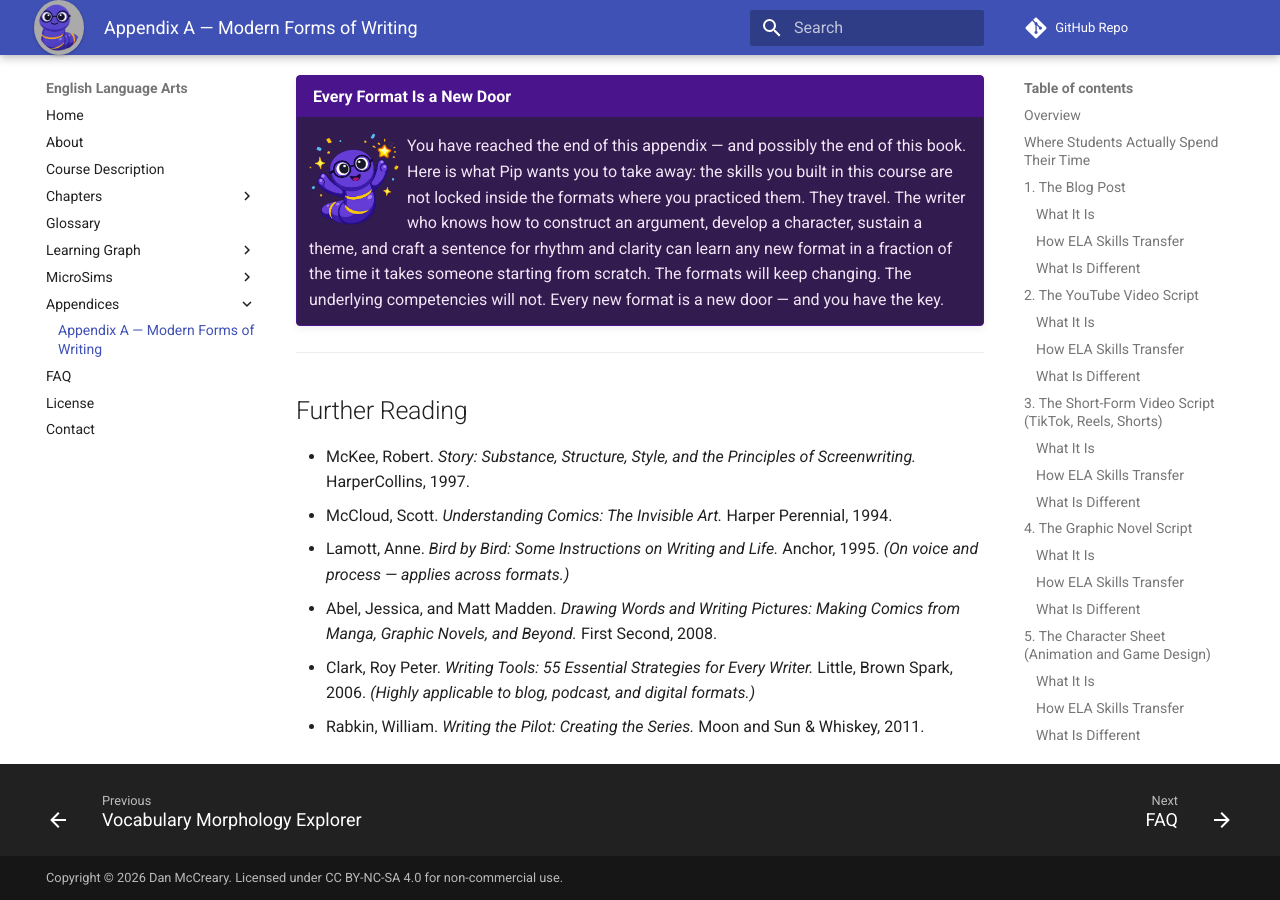
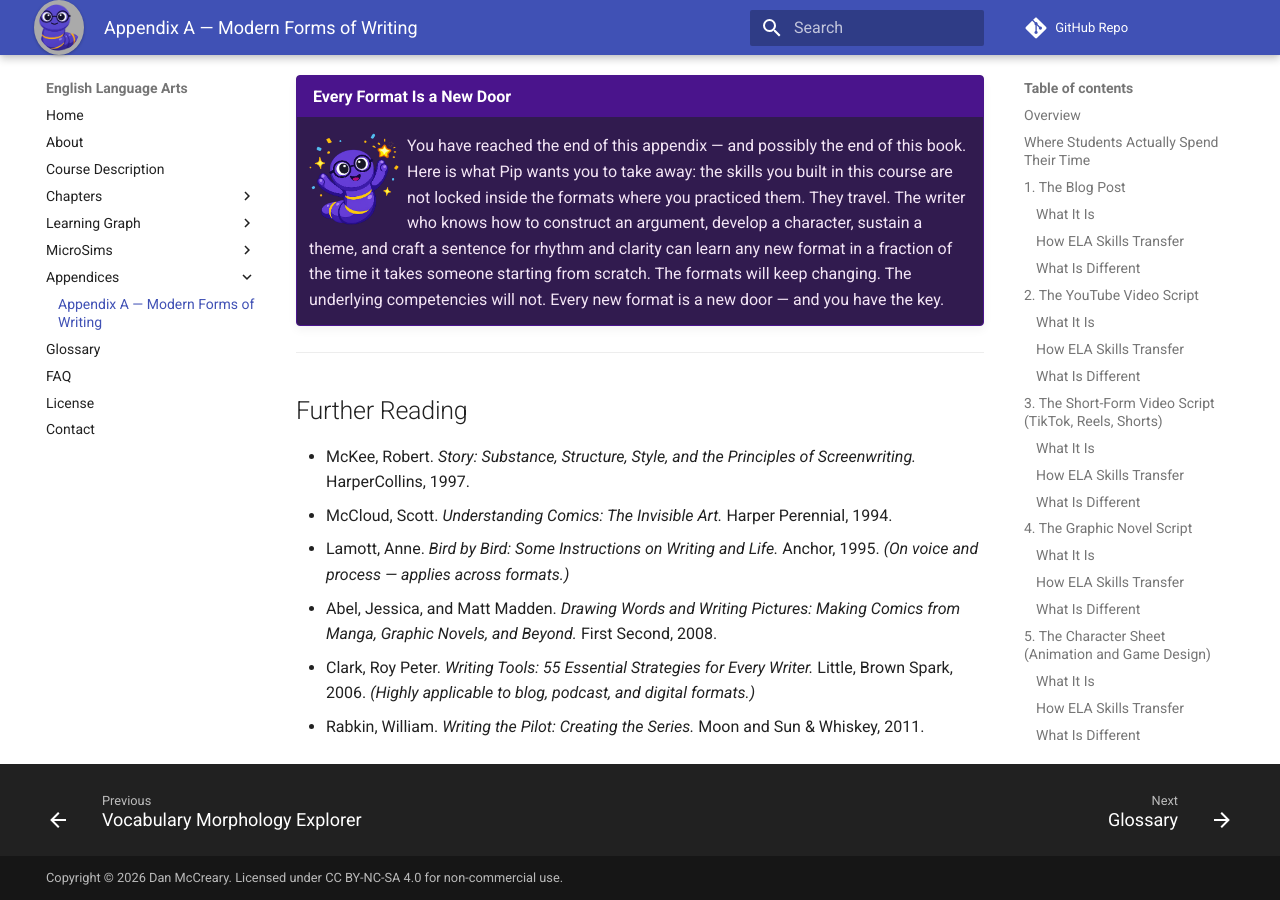
Before and after one commit to dmccreary/english-language-arts, an MkDocs documentation site: the page built from docs/appendices/modern-forms-of-writing.md, in a window 1280 px wide and 900 px high, scrolled down 18187 px. Built offline with MkDocs 1.6.1 and Material for MkDocs 9.7.7, drawn with Linux system fonts in a browser that asks for light colours; comment, search, counter and statistics services are not loaded; some of the changed lines change nothing that is shown.

Commit message:
update mkdocs

```diff
--- a/mkdocs.yml
+++ b/mkdocs.yml
@@ -8,13 +8,11 @@ site_description: 'An intelligent textbook for US high school English/Language A
 site_author: 'Dan McCreary'
 site_url: 'https://dmccreary.github.io/english-language-arts/'
 
-# Repository
+# GitHubRepository
 repo_name: 'GitHub Repo'
 repo_url: 'https://github.com/dmccreary/english-language-arts'
 edit_uri: 'blob/main/docs'
 
-# Copyright
-copyright: 'Copyright &copy; 2026 Dan McCreary. Licensed under <a href="license/">CC BY-NC-SA 4.0</a> for non-commercial use.'
 
 # Navigation
 # IMPORTANT: do NOT add `navigation.tabs` — these books use side navigation
@@ -95,7 +93,6 @@ nav:
           - Quiz: chapters/17-capstone/quiz.md
           - References: chapters/17-capstone/references.md
 
-  - Glossary: glossary.md
 
   - Learning Graph:
       - Introduction: learning-graph/index.md
@@ -136,15 +133,11 @@ nav:
     - The Research Writing Process: sims/research-process-explorer/index.md
     - Vocabulary Morphology Explorer: sims/vocabulary-morphology-explorer/index.md
 
-
-
-
-
+# Supplementary Materials
   - Appendices:
-      - Appendix A — Modern Forms of Writing: appendicies/modern-forms-of-writing.md
-
+      - Appendix A — Modern Forms of Writing: appendices/modern-forms-of-writing.md
+  - Glossary: glossary.md
   - FAQ: faq.md
-
   - License: license.md
   - Contact: contact.md
 
@@ -231,6 +224,9 @@ watch:
   - docs
   - mkdocs.yml
 
+# Copyright
+copyright: 'Copyright &copy; 2026 Dan McCreary. Licensed under <a href="license/">CC BY-NC-SA 4.0</a> for non-commercial use.'
+
 # Extra
 extra:
   # Suppress the "Made with Material for MkDocs" footer line
```
Also changed, not shown: docs/appendices/modern-forms-of-writing.md (renamed from docs/appendicies/modern-forms-of-writing.md).
